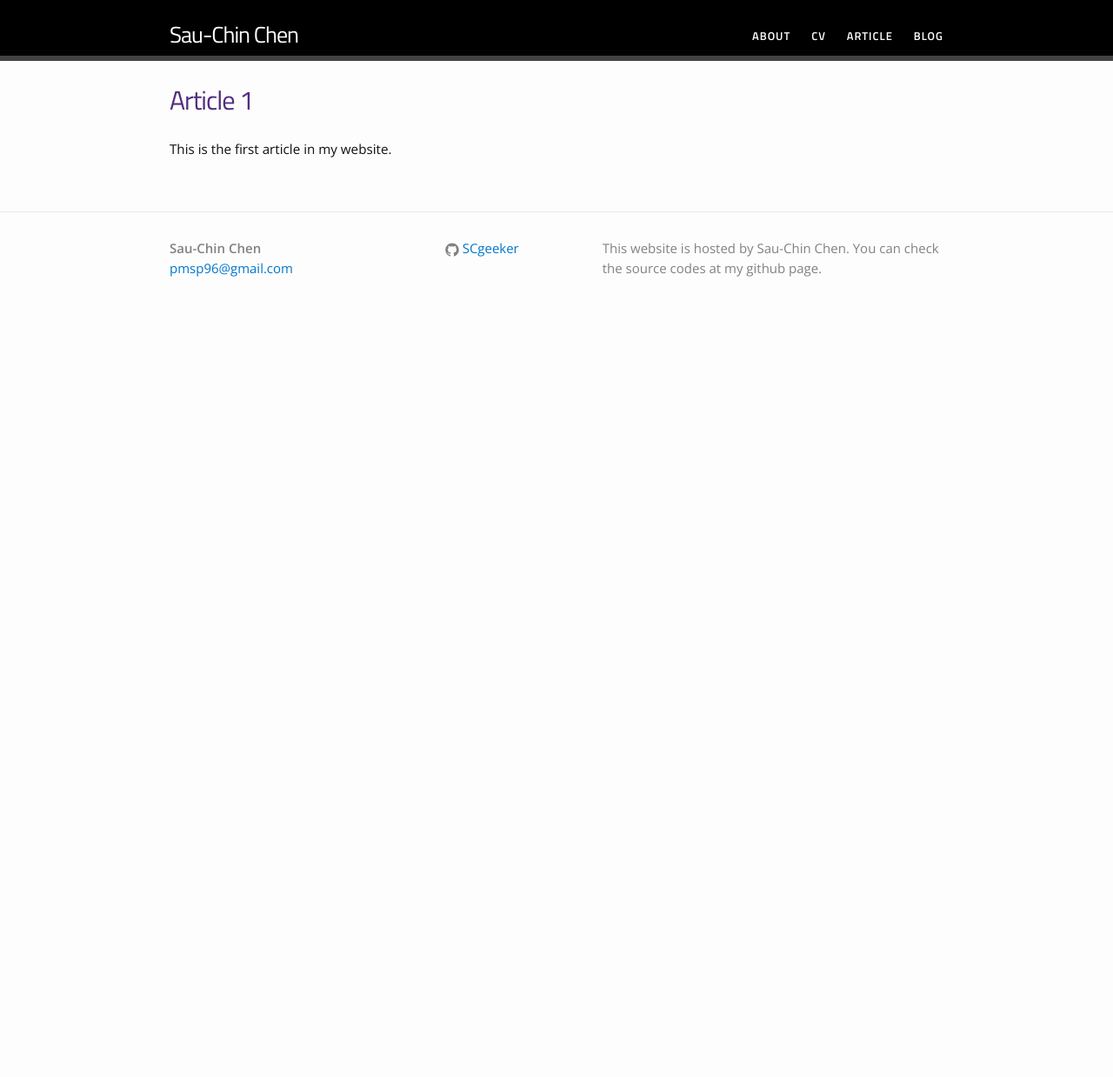
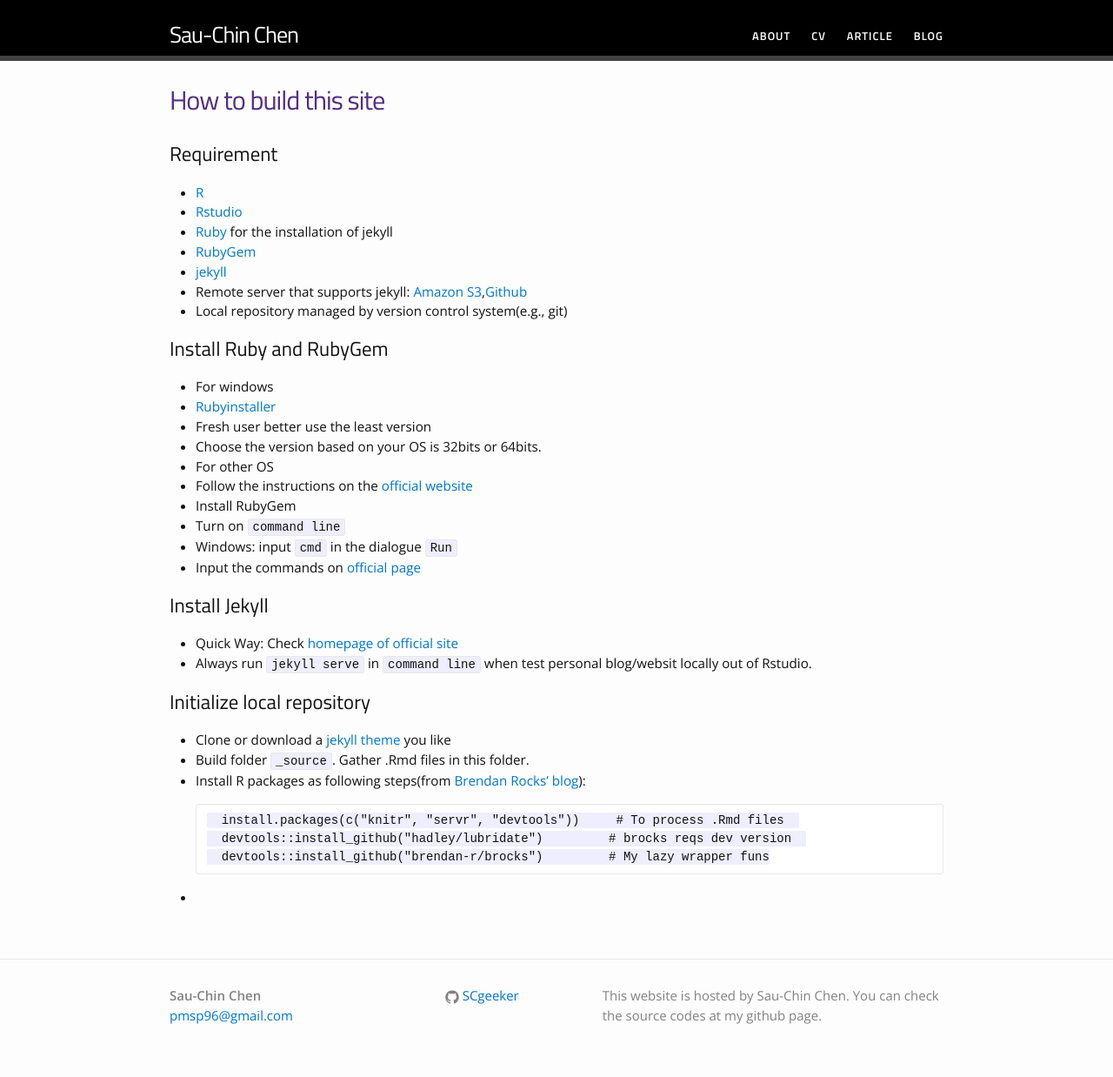
Before and after one commit to SCgeeker/SCgeeker.github.io, a Jekyll site: the page built from article/item-1.md, in a window 1280 px wide. Shown: the whole page at 87% size. Built offline with Jekyll 4.4.1, drawn with Linux system fonts in a browser that asks for light colours; before the commit the page ends 900 px from its top, so only the background shows below that.

```diff
--- a/_data/menu.yml
+++ b/_data/menu.yml
@@ -7,9 +7,9 @@
 - title: "Article"
   href: "/article/"
   subcategories:
-    - subtitle: "Article 1"
+    - subtitle: "How to build this site"
       subhref: "/article/item-1/"
-    - subtitle: "Article 2"
+    - subtitle: "TBA"
       subhref: "/article/item-2/"
 
 - title: "Blog"
--- a/article/item-1.md
+++ b/article/item-1.md
@@ -1,7 +1,41 @@
 ---
 layout: page
-title: Article 1
+title: How to build this site
 permalink: /article/item-1/
 ---
 
-This is the first article in my website.
+## Requirement
+* [R](https://www.r-project.org/)
+* [Rstudio](https://www.rstudio.com/)
+* [Ruby](https://www.ruby-lang.org/en/documentation/installation/) for the installation of jekyll
+* [RubyGem](https://rubygems.org/pages/download)
+* [jekyll](https://jekyllrb.com/)
+* Remote server that supports jekyll: [Amazon S3](https://aws.amazon.com/tw/s3/),[Github](https://github.com)
+* Local repository managed by version control system(e.g., git)
+
+## Install Ruby and RubyGem
+* For windows
+ - [Rubyinstaller](http://rubyinstaller.org/)
+ - Fresh user better use the least version
+ - Choose the version based on your OS is 32bits or 64bits.
+* For other OS
++ Follow the instructions on the [official website]((https://www.ruby-lang.org/en/documentation/installation/))
+* Install RubyGem
++ Turn on `command line`
+- Windows: input `cmd` in the dialogue `Run`
++ Input the commands on [official page](https://rubygems.org/pages/download)
+
+## Install Jekyll
+- Quick Way: Check [homepage of official site](https://jekyllrb.com/)
+- Always run `jekyll serve` in `command line` when test personal blog/websit locally out of Rstudio.
+
+## Initialize local repository
+- Clone or download a [jekyll theme](http://jekyllthemes.org/) you like
+- Build folder `_source`. Gather .Rmd files in this folder.
+- Install R packages as following steps(from [Brendan Rocks' blog](https://brendanrocks.com/blogging-with-rmarkdown-knitr-jekyll/)):
+
+        install.packages(c("knitr", "servr", "devtools"))     # To process .Rmd files
+        devtools::install_github("hadley/lubridate")         # brocks reqs dev version
+        devtools::install_github("brendan-r/brocks")         # My lazy wrapper funs
+
+-
--- a/index.html
+++ b/index.html
@@ -8,6 +8,6 @@ layout: default
 
 <h1>Welcome</h1>
 
-<p>This is Sau-Chin Chen's website and blog. I am the assistent professor in Tzu-Chi University, Taiwan. During Feburary 2016 and January 2017, I am visiting Department of Psychology, Erasmus University Rotterdam, Netherlands.</p>
+<p>This is Sau-Chin Chen's website and blog. I share my experiences through this website. You will access the source codes in my Github account. Any comment are welcome to my e-mail.</p>
 
 </div>
```
Also changed, not shown: _posts/2016-03-10-build-blog-post-in-rstudio.md (deleted, +0 -43 lines), _source/build-blog-post-in-rstudio/2016-03-10-build-blog-post-in-rstudio.Rmd (deleted, +0 -43 lines), about.md (+4 -2 lines), article.md (+1 -9 lines), cv.md (+1 -1 lines), README.md, 2 other files.
